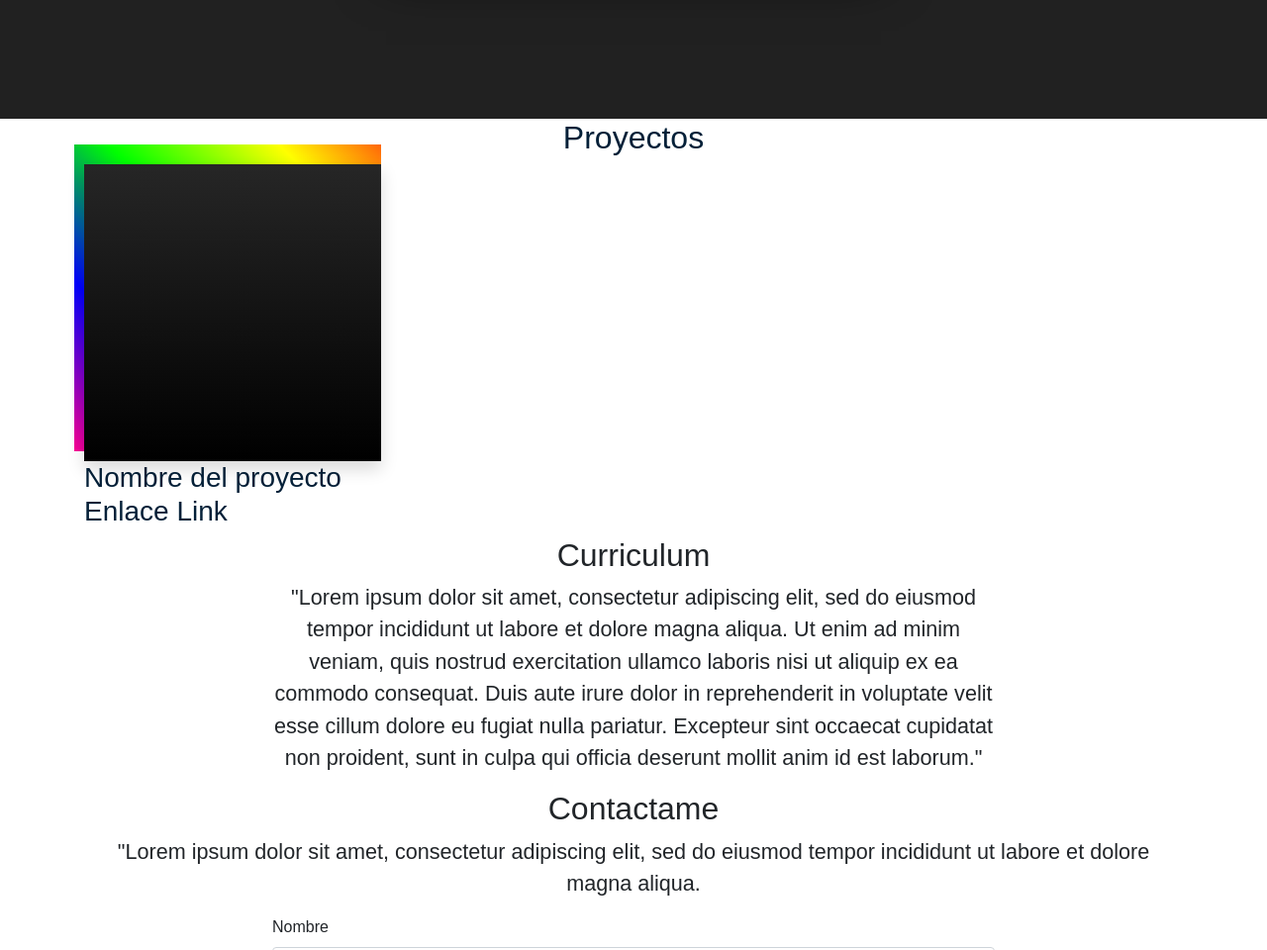
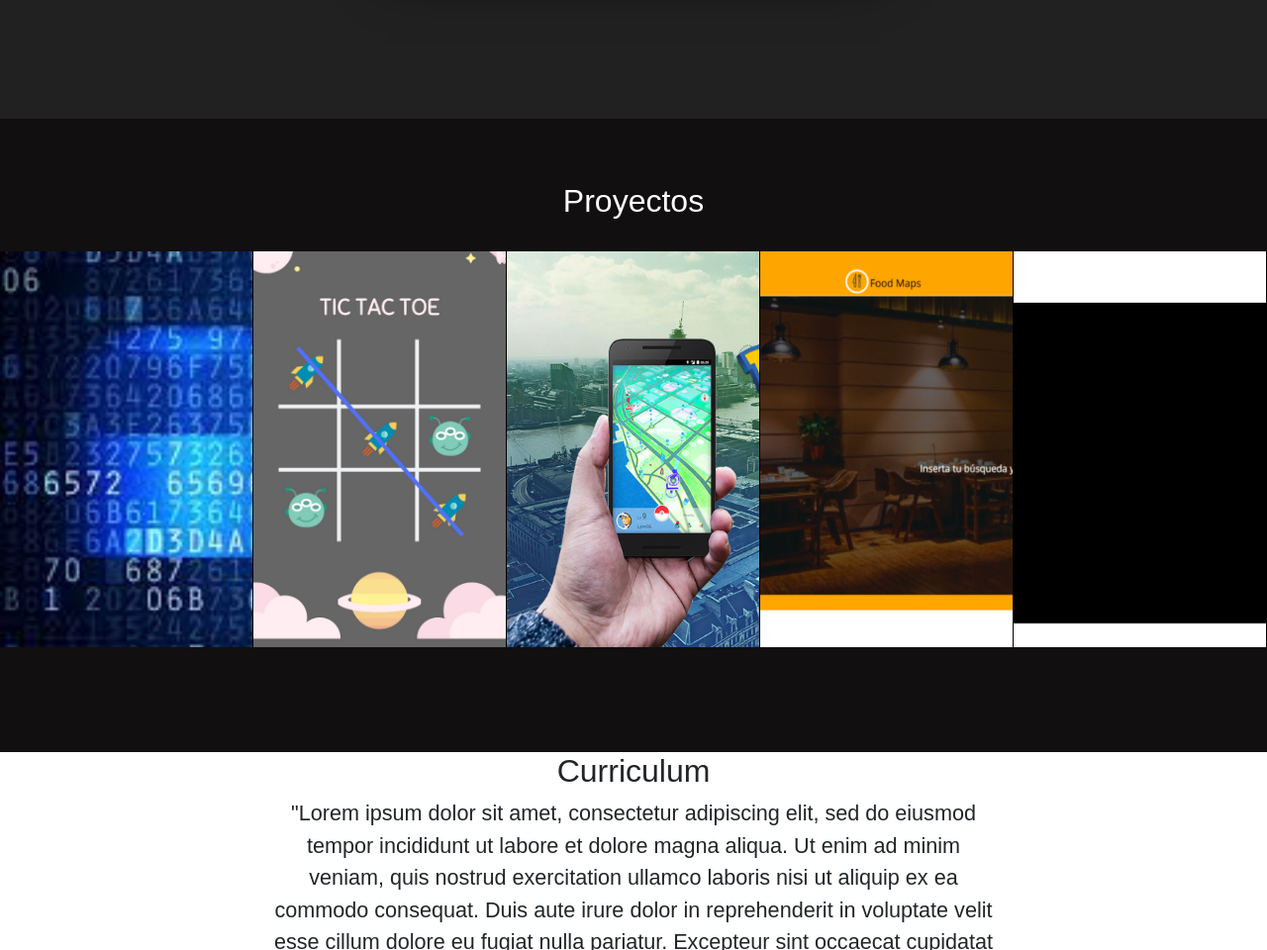
Before and after one commit to March-Hdz-Carba/March-Hdz-Carba.github.io, a website: page index.html in a window 1280 px wide. Shown: the part 1320-2280 px from the top of the page at 99% size. Drawn offline with nearby package versions, Linux system fonts and the light colour scheme.

Commit message:
Add style in area of projects (PD: Pictures about projects just for the moment, Iĺl put up anothers)

```diff
--- a/index.html
+++ b/index.html
@@ -11,7 +11,6 @@
     <link rel="stylesheet" type="text/css" href="src/style.css">
     <link rel="stylesheet" type="text/css" href="src/Name.css">
     <link rel="stylesheet" type="text/css" href="src/AboutMe.css">
-    <link rel="stylesheet" type="text/css" href="src/resourses/swiper.min.css">
     <link rel="stylesheet" type="text/css" href="src/Projects.css">
 
 </head>
@@ -125,57 +124,44 @@
 
 
     <!--Section of Projects-->
-    <section class="projects" id="projects">
-            <div class="container h100">
-                <div class="row">
-                    <div class="offset-sm-2 col-sm-8">
-                        <div class="headerText text-center">
-                            <h2>
-                                Proyectos
-                            </h2>
-                        </div>
+    <section class="jumbotron jumbotron-fluid slidPro">
+        <div class="justify-content-center text-center">
+                <h2>Proyectos</h2>
+                <br>
+        </div>
+
+            <ul>
+                <li>
+                    <div class="content">
+                        <h2>Save Word</h2>
+                        <p>Aqui va algo de la descripcion del proyecto</p>
                     </div>
-                </div>
-
-                <div class="row">
-                    <div class="col-sm-4">
-                        <div class="placeBox">
-                            <div class="shadow">
-                                <!-- <img src="imagen/images (1).png" class="img-fluid"> -->
-                            </div>
-                            <div class="content">
-                                <h3>Nombre del proyecto<br><span>Enlace Link</span></h3>
-                            </div>
-                        </div>
+                </li>
+                <li>
+                    <div class="content">
+                        <h2>Tic Tac Toe</h2>
+                        <p>Aqui va algo de la descripcion del proyecto</p>
                     </div>
-
-                    <!--
-                    <div class="col-sm-4">
-                        <div class="placeBox">
-                            <div class="imgBx">
-                                <img src="imagen/images (1).png" class="img-fluid">
-                            </div>
-                            <div class="content">
-                                <h3>Nombre del proyecto<br><span>Enlace Link</span></h3>
-                            </div>
-                        </div>
+                </li>
+                <li>
+                    <div class="content">
+                        <h2>Pocket-Mon</h2>
+                        <p>Aqui va algo de la descripcion del proyecto</p>
                     </div>
-
-                    <div class="col-sm-4">
-                        <div class="placeBox">
-                            <div class="imgBx">
-                                <img src="imagen/images (1).png" class="img-fluid">
-                            </div>
-                            <div class="content">
-                                <h3>Nombre del proyecto<br><span>Enlace Link</span></h3>
-                            </div>
-                        </div>
+                </li>
+                <li>
+                    <div class="content">
+                        <h2>Food-Map</h2>
+                        <p>Aqui va algo de la descripcion del proyecto</p>
                     </div>
-
-                </div>
-            </div> -->
-
-
+                </li>
+                <li>
+                    <div class="content">
+                        <h2>Step'n Safe</h2>
+                        <p>Aqui va algo de la descripcion del proyecto</p>
+                    </div>
+                </li>
+            </ul>
     </section>
 
     <!--Section of Curriculum-->
--- a/src/Projects.css
+++ b/src/Projects.css
@@ -1,28 +1,89 @@
-.projects{
-    /* background: rgb(39, 32, 58); */
-    margin: 0;
-    padding: 0;
-    color: rgb(4, 32, 56);
+.slidPro h2{
+  color: #fff;
 }
 
-.shadow{
-  position: relative;
-  /* margin: 200px auto 0; */
-  width: 300px;
-  height: 300px;
-  background: linear-gradient(0deg,#000,#262626);
+.slidPro{
+  margin: 0%;
+  height: 80vh;
+  background: #110f0f;
 }
 
-.shadow::before{
-  content: '';
+.slidPro ul{
   position: absolute;
-  top: -20px;
-  left: -10px;
-  /* right: -20px;
-  bottom: -20px;  */
-  background: linear-gradient(45deg,#fb0094,#0000ff,#00ff00,#ffff00,#ff000f,#fb0094,#0000ff,#00ff00,#ffff00,#ff000f);
-  background-size: 400%;
-  width: calc(100% + 10px);
-  height: calc(100% + 10px);
-  z-index: -1;
+  top: 50;
+  left: 0;
+  width: 100%;
+  height: 50vh;
+  background: #ccc;
+  margin: 0%;
+  padding: 0%;
 }
+
+.slidPro ul li{
+  list-style: none;
+  position: relative;
+  width: 20%;
+  height: 100%;
+  border-right: 1px solid #000;
+  float: left;
+  box-sizing: border-box;
+  transition: 0.5s;
+  text-align: center;
+  overflow: hidden;
+}
+
+.slidPro ul li:nth-child(1){
+  background: url(./imagen/cipher.jpg);
+  background-size: cover;
+  background-position: left;
+}
+
+.slidPro ul li:nth-child(2){
+  background: url(./imagen/TIC_TAC_TOE.jpg);
+  background-size: cover;
+  background-position: left;
+}
+
+.slidPro ul li:nth-child(3){
+  background: url(./imagen/pokemon-go.jpg);
+  background-size: cover;
+  background-position: left;
+}
+
+.slidPro ul li:nth-child(4){
+  background: url(./imagen/Food_Maps.png);
+  background-size: cover;
+  background-position: left;
+}
+
+.slidPro ul li:nth-child(5){
+  background: url(./imagen/Step_safe.png);
+  background-size: cover;
+  background-position: left;
+}
+
+.slidPro ul:hover li{
+  width: 10%;
+}
+
+.slidPro ul li:hover{
+  width: 60%;
+}
+
+.slidPro ul li .content{
+  position: absolute;
+  bottom: -100%;
+  left: 0;
+  width: 100%;
+  background: rgba(0,0,0,.8);
+  box-sizing: border-box;
+  color: #fff;
+  opacity: 0;
+}
+
+.slidPro ul li:hover .content{
+  bottom: 0%;
+  transition: 0.5s;
+  transition-delay: 0.5s;
+  opacity: 1;
+}
```
Also changed, not shown: src/imagen/Food_Maps.png (added), src/imagen/Step_safe.png (added), src/imagen/TIC_TAC_TOE.jpg (added), src/imagen/cipher.jpg (added), src/imagen/pokemon-go.jpg (added).
